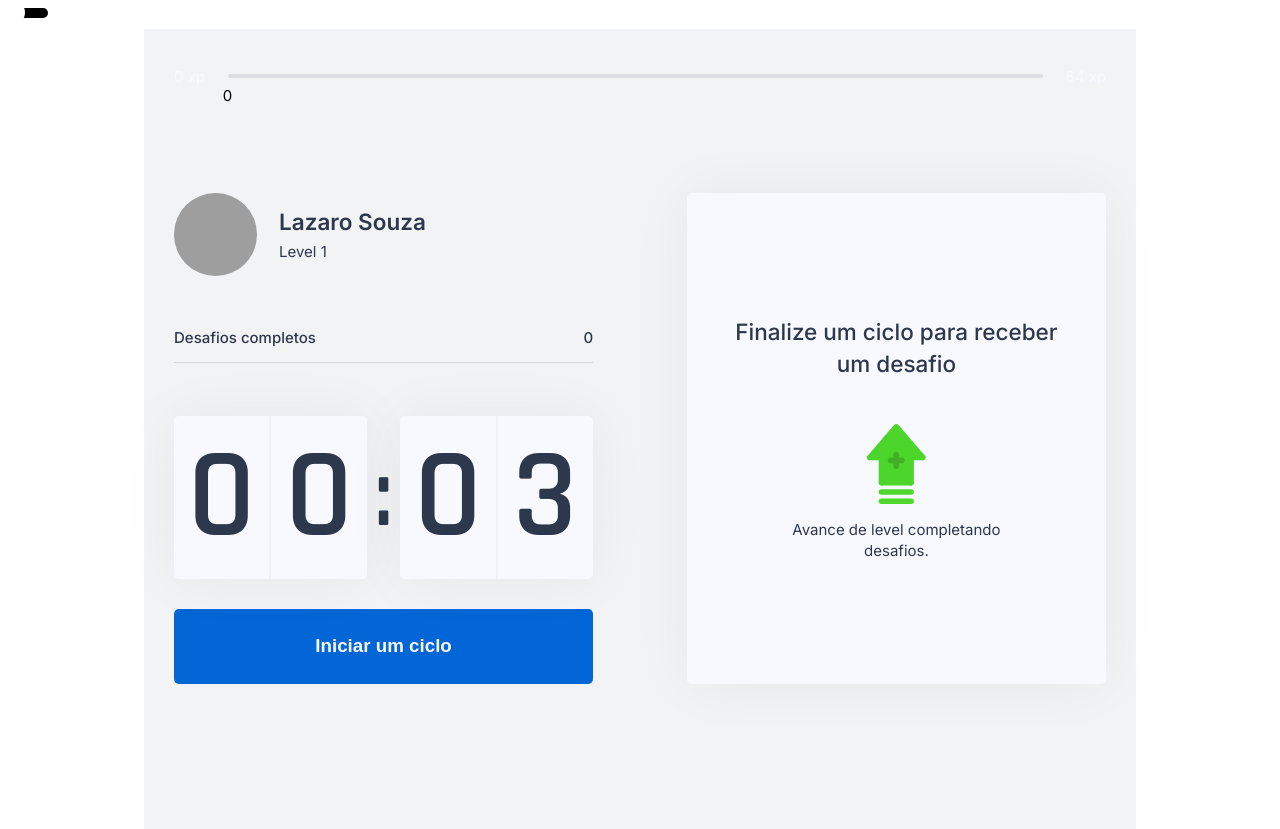
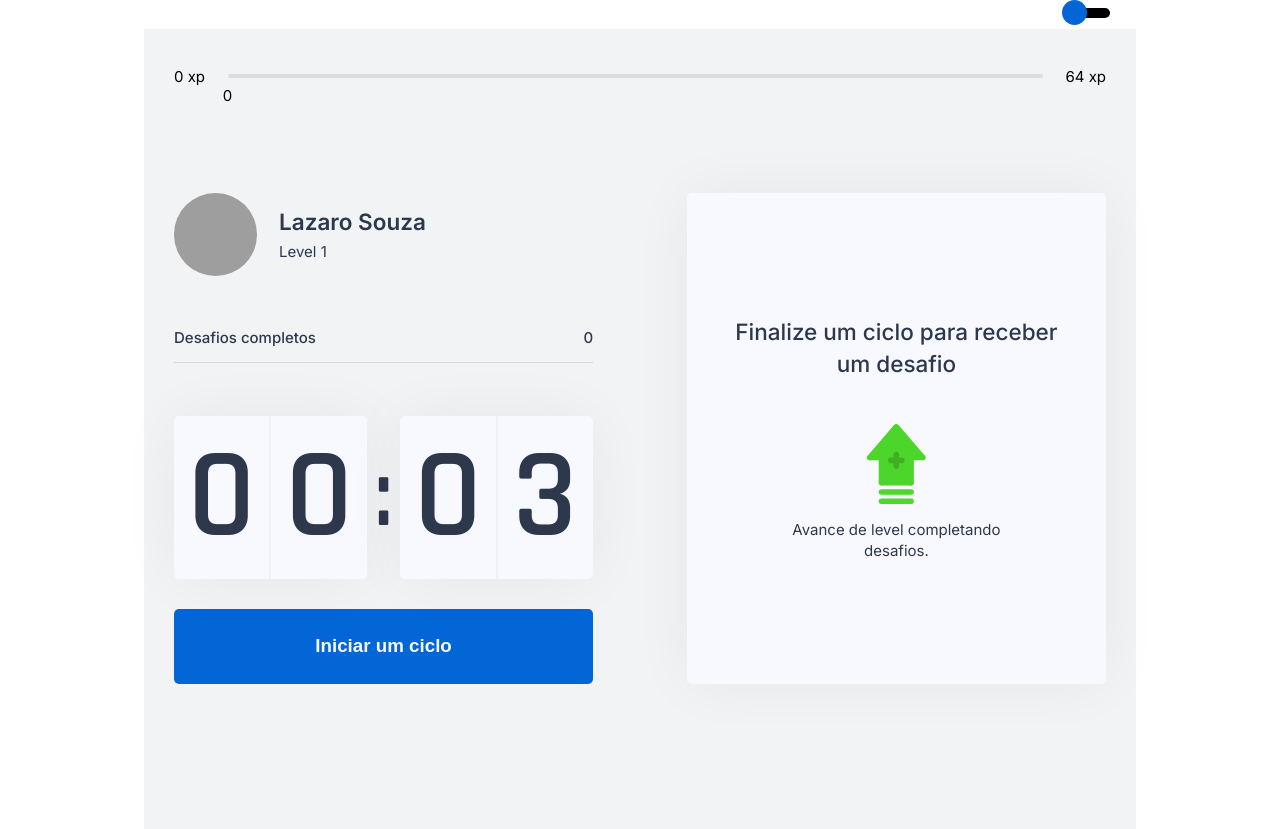
Before and after one commit to lazarok09/Move.It, a Next.js app in the folder moveit-next/: page / in a window 1280 px wide. Built offline with nearby package versions, Linux system fonts and the light colour scheme; grey boxes are pictures that could not be loaded.

Commit message:
feature(theme) finaliza a feature de tema

```diff
--- a/moveit-next/src/components/ExperienceBar.tsx
+++ b/moveit-next/src/components/ExperienceBar.tsx
@@ -15,7 +15,7 @@ export function ExperienceBar() {
     <header className={styles.experienceBar}>
       <span className={styles.experienceColor}> 0 xp </span>
       <div>
-        <div style={{ width: `${percentToNextLevel}%` }} />
+        <div className={styles.experienceColor} style={{ width: `${percentToNextLevel}%` }} />
         <span
           className={styles.currentExperience}
           style={{ left: `${percentToNextLevel}%` }}
--- a/moveit-next/src/components/Profile.tsx
+++ b/moveit-next/src/components/Profile.tsx
@@ -1,9 +1,6 @@
 import styles from "../styles/components/Profile.module.css";
 import { useContext } from "react";
 import { ChallengesContext } from "../contexts/ChallengesContext";
-
-
-
 
 
 export function Profile() {
--- a/moveit-next/src/components/SwitchTheme.tsx
+++ b/moveit-next/src/components/SwitchTheme.tsx
@@ -1,6 +1,6 @@
-import React, { useContext, ReactNode, useEffect, useState } from "react";
+import React, { useEffect, useState } from "react";
 import ReactSwitch from "react-switch";
-
+import styles from "../styles/components/Switch.module.css";
 interface Props {
   toggleTheme: () => void;
 }
@@ -12,7 +12,7 @@ const SwitchTheme: React.FC<Props> = ({ toggleTheme }) => {
   }, [toggleTheme]);
 
   return (
-    <ReactSwitch
+    <ReactSwitch className={styles.switchContainer}
       onChange={toggleTheme}
       checked={isActive}
       checkedIcon={false}
@@ -20,6 +20,8 @@ const SwitchTheme: React.FC<Props> = ({ toggleTheme }) => {
       height={10}
       width={40}
       handleDiameter={25}
+      offHandleColor={"#0366d6"}
+      onHandleColor={"#FFF"}
       offColor={"#000"}
       onColor={"#D3D3D3"}
     />
--- a/moveit-next/src/global.ts
+++ b/moveit-next/src/global.ts
@@ -8,10 +8,11 @@ export default createGlobalStyle`
   }
   :root {
     --white: ${props => props.theme.colors.colorText};
+    --buttonsColor: ${props => props.theme.colors.colorWhite};
     --background: ${props => props.theme.colors.background};
     --background-body: ${props => props.theme.colors.bodyBackground};
     --gray-line: #dcdde0;
-    --text: ${props => props.theme.colors.colorText};
+    --experienceColor: ${props => props.theme.colors.experienceColor};
     --text-hightlight: #b3b9ff;
     --title: ${props => props.theme.colors.colorTitle};
     --red: #e83f5b;
--- a/moveit-next/src/pages/_app.tsx
+++ b/moveit-next/src/pages/_app.tsx
@@ -18,13 +18,6 @@ function MyApp({ Component, pageProps }) {
       setTheme(light);
     }
   }
-  function isChecked() {
-    if (theme.title == "light") {
-      return false;
-    } else {
-        return true;
-    }
-  }
   return (
     <div>
       {/* ao invés de passar direto o arquivo light ou dark, eu quero passar o theme.title */}
--- a/moveit-next/src/styles/components/ChallengeBox.module.css
+++ b/moveit-next/src/styles/components/ChallengeBox.module.css
@@ -89,11 +89,11 @@
 }
 .challengeActive footer button.challengeFailedButton {
   background: var(--red);
-  color: var(--whiteColor);
+  color: var(--buttonsColor);
 }
 .challengeActive footer button.challengeSucceededButton {
   background: var(--green);
-  color: var(--whiteColor);
+  color: var(--buttonsColor);
 }
 .challengeActive footer button:hover {
   filter: brightness(0.9);
--- a/moveit-next/src/styles/components/ExperienceBar.module.css
+++ b/moveit-next/src/styles/components/ExperienceBar.module.css
@@ -22,7 +22,8 @@ span.currentExperience {
   position: absolute;
   top: 12px;
   transform: translateX(-50%);
+  color: var(--experienceColor);
 }
 .experienceColor {
-  color: var(--text);
+  color: var(--experienceColor);
 }
--- /dev/null
+++ b/moveit-next/src/styles/components/Switch.module.css
@@ -0,0 +1,3 @@
+.switchContainer {
+  left: 83%;
+}
--- a/moveit-next/src/styles/themes/dark.ts
+++ b/moveit-next/src/styles/themes/dark.ts
@@ -5,8 +5,10 @@ export default {
         background: '#121212',
         bodyBackground: '#010101',
         colorText: '#708090',
+        colorWhite: '#FFC0CB',
         colorTitle: "#ADD8E6",
-        colorStartCicle: "#8B0000"
+        colorStartCicle: "white",
+        experienceColor: "white"
     }
 
 }
--- a/moveit-next/src/styles/themes/light.ts
+++ b/moveit-next/src/styles/themes/light.ts
@@ -6,6 +6,8 @@ export default {
         bodyBackground: 'white',
         colorText: '#F8F8FF',
         colorTitle: "#2e384d",
-        colorStartCicle: "#0366d6"
+        colorWhite: 'white',
+        colorStartCicle: "#0366d6",
+        experienceColor: "black"
     }
 };
--- a/moveit-next/src/styles/themes/styled.d.ts
+++ b/moveit-next/src/styles/themes/styled.d.ts
@@ -7,8 +7,9 @@ declare module 'styled-components' {
             bodyBackground: string;
             colorText: string;
             colorTitle: string;
+            colorWhite: string;
             colorStartCicle: string;
-
+            experienceColor: string;
         }
     }
 }
```
